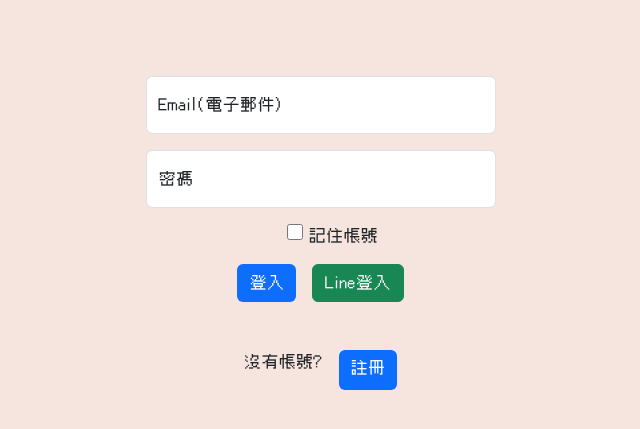
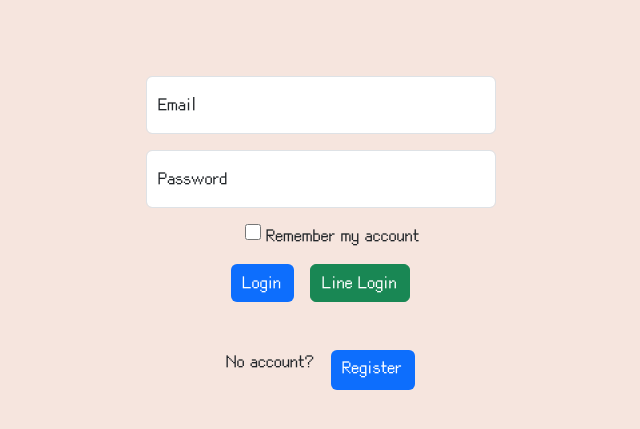
Before and after one commit to heyaustin/PACExplorer, a Django app: page /login/ in a window 1280 px wide. Shown: the top 429 px of the page, without its empty margins (322-962 px from the left). Run offline with Django 4.2, Linux system fonts and the light colour scheme; some libraries are stand-ins or nearby versions.

Commit message:
Update form labels and text to English

```diff
--- a/base/forms.py
+++ b/base/forms.py
@@ -17,7 +17,7 @@ class UserForm(ModelForm):
     class Meta:
         model = User
         fields = ["nickname", "email", "bio"]
-        labels = {"nickname": "暱稱", "email": "電子信箱", "bio": "個人簡介"}
+        labels = {"nickname": "nickname", "email": "email", "bio": "bio"}
 
 class CustomUserCreationForm(UserCreationForm):
     class Meta:
--- a/base/templates/base/about_game.html
+++ b/base/templates/base/about_game.html
@@ -9,7 +9,9 @@
     <div class="home-wrapper">
       <div class="btn-left minw100">
         <div class="group">
-          <a class="btn button btn-info" href="{% url 'home_page' %}"><span>Home</span></a>
+          <a class="btn button btn-info" href="{% url 'home_page' %}">
+            <span>Home</span>
+          </a>
         </div>
       </div>
       {% comment %}
--- a/base/templates/base/home_game.html
+++ b/base/templates/base/home_game.html
@@ -84,7 +84,7 @@
         </div>
       </div>
       <div id="SpCjDD909SU1uO6F">
-        <a id="bjyDQF7QXTLPzE4Z" href="{% url 'rpg' %}">
+        <a id="bjyDQF7QXTLPzE4Z" href="{% url 'chatroom_home' %}">
           <div id="aRc3JGvpzPkdKB6x">
             <div id="SW9wMgtRrSBrK2m8">
               <div id="B4rofQpI48gXVRX6">
@@ -132,7 +132,7 @@
       </div>
       <div id="q3pQA1sn4PlWPBF8">
         <div class="home-wrapper">
-          <div class="btn-left">
+          <div class="npc-left">
             <div class="group">
               <img src="{% static 'images/login/captain.png' %}" alt="Captain" />
             </div>
--- a/base/templates/base/login_register.html
+++ b/base/templates/base/login_register.html
@@ -23,25 +23,25 @@
     {% csrf_token %}
     <div class="form-floating mb-3">
       <input type="text" class="form-control" id="floatingInput" name="nickname">
-      <label for="floatingInput">使用者暱稱</label>
+      <label for="floatingInput">Nickname</label>
     </div>
     <div class="form-floating mb-3">
       <input type="email" class="form-control" id="floatingInput" name="email">
-      <label for="floatingInput">Email(電子郵件)</label>
+      <label for="floatingInput">Email</label>
     </div>
     <div class="form-floating mb-3">
       <input type="password" class="form-control" id="floatingPassword" name="password1">
-      <label for="floatingPassword">密碼</label>
+      <label for="floatingPassword">Password</label>
     </div>
     <div class="form-floating mb-3">
       <input type="password" class="form-control" id="floatingPassword" name="password2">
-      <label for="floatingPassword">確認密碼</label>
+      <label for="floatingPassword">Confirmation password</label>
     </div>
 
-    <button type="submit" class="btn btn-primary mb-5" name="login">註冊</button>
+    <button type="submit" class="btn btn-primary mb-5" name="login">Register</button>
 
-    <p>已經有帳號了?</p>
-    <a href="{% url 'login_page' %}">登入</a>
+    <p>Already have an account?</p>
+    <a href="{% url 'login_page' %}">Login</a>
   </form>
 </div>
 {% endif %}
--- a/base/templates/base/pop_login.html
+++ b/base/templates/base/pop_login.html
@@ -1,53 +1,64 @@
 {% load static %}
 {% if page == 'login' or page == 'home' %}
   {% load socialaccount %}
-
   <div class="{{ div_container }} d-flex justify-content-center">
     {% if request.user.is_authenticated %}
       <a class="btn btn-primary" href="{% url 'logout_user' %}" role="button">登出</a>
     {% else %}
       <form class="login_form mt-3" method="POST" action="">
         {% csrf_token %}
-
         {% if page == 'login' %}
           {% if messages %}
             {% include 'base/messages.html' %}
           {% endif %}
         {% endif %}
-
         <div class="form-floating mb-3">
-          <input type="email" class="form-control" id="floatingInput" placeholder="name@example.com" name="email" />
-          <label for="floatingInput">Email(電子郵件)</label>
+          <input type="email"
+                 class="form-control"
+                 id="floatingInput"
+                 placeholder="name@example.com"
+                 name="email" />
+          <label for="floatingInput">
+            Email
+          </label>
         </div>
         <div class="form-floating">
-          <input type="password" class="form-control" id="floatingPassword" placeholder="Password" name="password" />
-          <label for="floatingPassword">密碼</label>
+          <input type="password"
+                 class="form-control"
+                 id="floatingPassword"
+                 placeholder="Password"
+                 name="password" />
+          <label for="floatingPassword">
+            Password
+          </label>
         </div>
-
         <div class="mt-3 mb-3 form-check">
-          <input type="checkbox" class="checkbox" id="exampleCheck1"/>
-          <label class="form-check-label" for="exampleCheck1" name="remember_login">記住帳號</label>
+          <input type="checkbox" class="checkbox" id="exampleCheck1" />
+          <label class="form-check-label" for="exampleCheck1" name="remember_login">
+            Remember my account
+          </label>
         </div>
         <div class="loginbtn_wrap">
           <button type="submit" class="btn btn-primary" name="login">
             <i class="fa-solid fa-right-to-bracket"></i>
-            登入
+            Login
           </button>
           <a href="{% provider_login_url 'line' %}" class="btn btn-success">
             <i class="fa-brands fa-line"></i>
-            Line登入
+            Line Login
           </a>
           {% comment %} <a href="{% provider_login_url 'google' %}" class="btn btn-outline-info">
             <i class="fa-brands fa-google"></i>
-            Google登入
+            Google Login
           </a> {% endcomment %}
         </div>
-
         <div class="loginbtn_wrap mt-5">
-          <p>沒有帳號?</p>
+          <p>
+            No account?
+          </p>
           <a class="btn btn-primary" href="{% url 'register_page' %}">
             <i class="fa-solid fa-registered"></i>
-            註冊
+            Register
           </a>
         </div>
       </form>
--- a/base/templates/base/room_topics_component.html
+++ b/base/templates/base/room_topics_component.html
@@ -1,7 +1,7 @@
 {% load static %}
 <label>
     <i class="fa-solid fa-tag fa-lg" style="color: #005eff;"></i>
-    <a href="{% url 'chatroom_home' %}">全部</a>
+    <a href="{% url 'chatroom_home' %}">All</a>
 </label>
 
 <br>
--- a/base/templates/base/video_qa_book.html
+++ b/base/templates/base/video_qa_book.html
@@ -29,10 +29,10 @@
   <body>
     <div class="container" id="bookContainer">
       <a href="{% url 'video_qa' normal_index %}">
-        <img src="{% static 'images/back.png' %}" alt="圖片不存在" class="image">
+        <img src="{% static 'images/back.png' %}" alt="Image does not exist" class="image">
       </a>
       <a href="#" onclick="checkAnswers()" id="send">
-        <img src="{% static 'images/send.png' %}" alt="送出" class="image2">
+        <img src="{% static 'images/send.png' %}" alt="Submit" class="image2">
       </a>
       <div class="flipbook-viewport">
         <div>
--- a/base/templates/socialaccount/signup.html
+++ b/base/templates/socialaccount/signup.html
@@ -10,7 +10,7 @@
   <form style="max-width:400px" class="signup" id="signup_form" method="post" action="{% url 'socialaccount_signup' %}">
     {% csrf_token %}
     <div class="mb-3">
-      <label for="floatingInput">Email(電子郵件)</label>
+      <label for="floatingInput">Email</label>
       <input type="email" name="email" class="form-control" id="floatingInput" required>
     </div>
     {% comment '#TODO這個功能還未完工，需要覆寫django allauth的signup class' %}
--- a/base/urls.py
+++ b/base/urls.py
@@ -64,10 +64,6 @@ urlpatterns = [
     path("form/", views.form, name="form"),
     path("contact_us/", views.contact_us, name="contact_us"),
 
-    path("ntuai_gform/", views.ntuaigform, name="ntuai_gform"),
-    # re_path("ntuai_gform/(?P<path>.*)$", ProxyView.as_view(
-    #     upstream="https://docs.google.com/forms/d/e/1FAIpQLSed7zxmFXGDDXhlINBu0atk6G3hVArPGr6YrxmrSVVRILKMBA/viewform")),
-
     # re_path("gstat/(?P<path>.*)$",
     #         ProxyView.as_view(upstream="https://ssl.gstatic.com/gb/images/bar/al-icon.png")),
     re_path(r'__(?P<path>.*)$', ProxyView.as_view(upstream=r'https://')),
--- a/base/views.py
+++ b/base/views.py
@@ -61,7 +61,7 @@ def pop_login_suc(request):
     try:
         user = User.objects.get(email=email)
     except:
-        messages.error(request, "帳號不存在")
+        messages.error(request, "Account does not exist")
         return False  # error
         # return render(request, "base/login_register.html", context)
 
@@ -495,7 +495,6 @@ def login_settings(request):
         return HttpResponse("登入過程中發生錯誤")
 
 
-@login_required(login_url="login_page")
 def videoqa(request, index):
     video_qa_len = len(video_qa.objects.all())
     user = get_object_or_404(User, id=request.user.id)
@@ -646,12 +645,6 @@ def developing(request):
     return render(request, "base/developing.html")
 
 
-def ntuaigform(request):
-    return render(request, "base/iframe.html", {
-        "url": "https://docs.google.com/forms/d/e/1FAIpQLSed7zxmFXGDDXhlINBu0atk6G3hVArPGr6YrxmrSVVRILKMBA/viewform"
-    })
-
-
 @login_required(login_url="login_page")
 def mbtiqa(request):
     return render(request, "base/iframe.html", {
```
Also changed, not shown: base/templates/base/chatroom_home.html (+38 -29 lines), static/styles/about.css (+3 -27 lines), static/styles/game.css (+9 -3 lines), static/styles/textgroup.css (+21 -1 lines).
